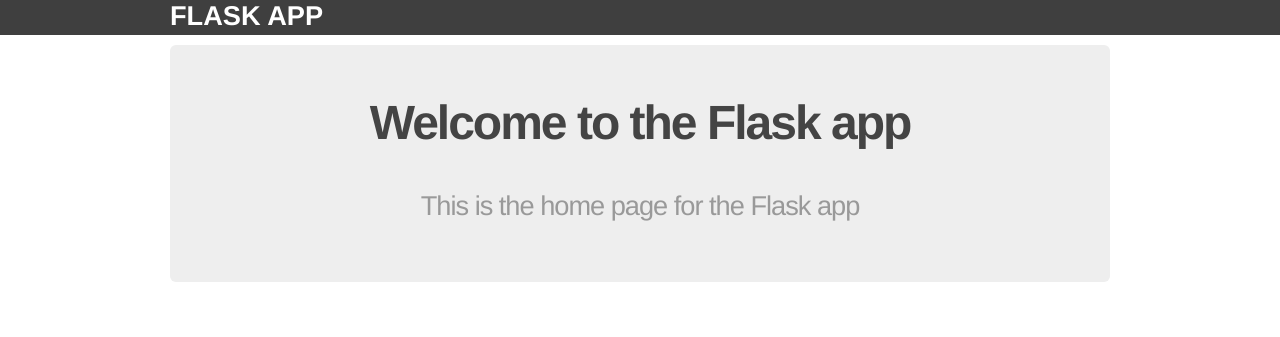
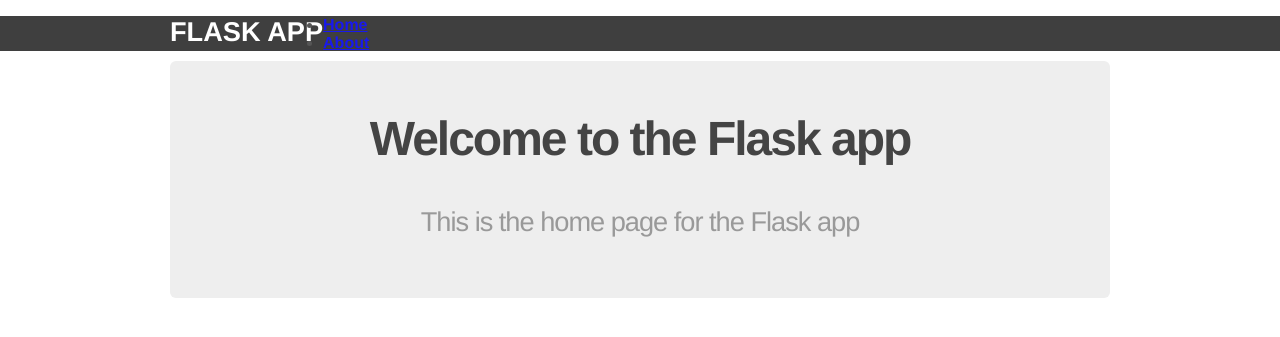
Before and after one commit to tryhoehne/flask-app, a Flask app: page / in a window 1280 px wide. Shown: the top 337 px of the page. Run offline with Flask 2, Linux system fonts and the light colour scheme.

Commit message:
Adding nav

```diff
--- a/templates/layout.html
+++ b/templates/layout.html
@@ -9,6 +9,12 @@
     <header>
       <div class="container">
         <h1 class="logo">Flask App</h1>
+        <strong><nav>
+	      <ul class="menu">
+	        <li><a href="{{ url_for('home') }}">Home</a></li>
+	        <li><a href="{{ url_for('about') }}">About</a></li>
+	      </ul>
+	    </nav></strong>
       </div>
     </header>
 
```
